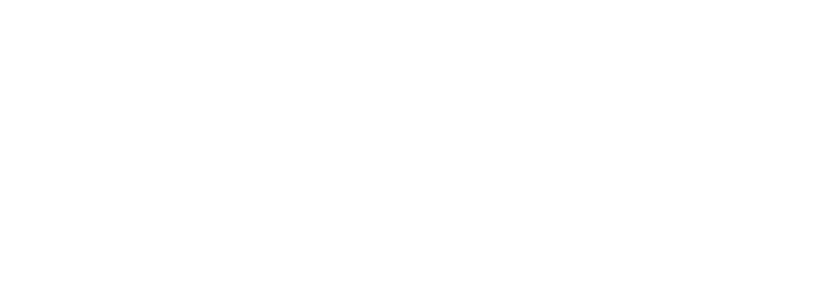
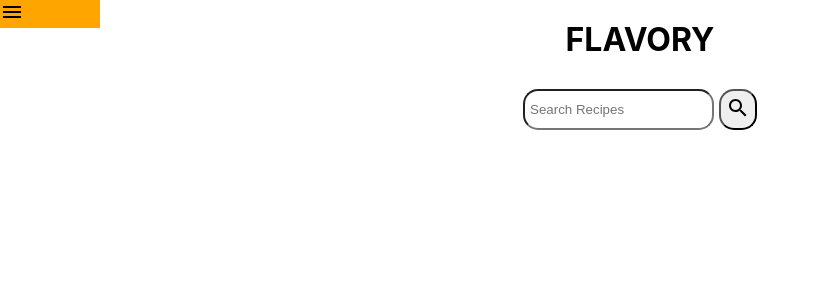
Before and after one commit to HAL13000/recipeapp, a React (Create React App) app: page / in a window 1280 px wide. Shown: the top 300 px of the page, without its empty margins (0-820 px from the left). Built offline with nearby package versions, Linux system fonts and the light colour scheme.

Commit message:
commit by Haru

```diff
--- a/package.json
+++ b/package.json
@@ -3,6 +3,10 @@
   "version": "0.1.0",
   "private": true,
   "dependencies": {
+    "@emotion/react": "^11.11.3",
+    "@emotion/styled": "^11.11.0",
+    "@mui/icons-material": "^5.15.10",
+    "@mui/material": "^5.15.10",
     "@reduxjs/toolkit": "^2.2.1",
     "@testing-library/jest-dom": "^5.17.0",
     "@testing-library/react": "^13.4.0",
@@ -12,6 +16,7 @@
     "react-redux": "^9.1.0",
     "react-scripts": "5.0.1",
     "redux": "^5.0.1",
+    "sass": "^1.71.1",
     "web-vitals": "^2.1.4"
   },
   "scripts": {
--- a/public/index.html
+++ b/public/index.html
@@ -2,42 +2,16 @@
 <html lang="en">
   <head>
     <meta charset="utf-8" />
-    <link rel="icon" href="%PUBLIC_URL%/favicon.ico" />
     <meta name="viewport" content="width=device-width, initial-scale=1" />
     <meta name="theme-color" content="#000000" />
     <meta
       name="description"
       content="Web site created using create-react-app"
     />
-    <link rel="apple-touch-icon" href="%PUBLIC_URL%/logo192.png" />
-    <!--
-      manifest.json provides metadata used when your web app is installed on a
-      user's mobile device or desktop. See https://developers.google.com/web/fundamentals/web-app-manifest/
-    -->
-    <link rel="manifest" href="%PUBLIC_URL%/manifest.json" />
-    <!--
-      Notice the use of %PUBLIC_URL% in the tags above.
-      It will be replaced with the URL of the `public` folder during the build.
-      Only files inside the `public` folder can be referenced from the HTML.
 
-      Unlike "/favicon.ico" or "favicon.ico", "%PUBLIC_URL%/favicon.ico" will
-      work correctly both with client-side routing and a non-root public URL.
-      Learn how to configure a non-root public URL by running `npm run build`.
-    -->
-    <title>React App</title>
+    <title>Flavory</title>
   </head>
   <body>
-    <noscript>You need to enable JavaScript to run this app.</noscript>
     <div id="root"></div>
-    <!--
-      This HTML file is a template.
-      If you open it directly in the browser, you will see an empty page.
-
-      You can add webfonts, meta tags, or analytics to this file.
-      The build step will place the bundled scripts into the <body> tag.
-
-      To begin the development, run `npm start` or `yarn start`.
-      To create a production bundle, use `npm run build` or `yarn build`.
-    -->
   </body>
 </html>
--- a/src/App.js
+++ b/src/App.js
@@ -1,7 +1,15 @@
 import "./App.css";
+import { MenuProvider } from "./components/common/MenuContext";
+import Home from "./pages/Home";
 
 function App() {
-  return <div className="App"></div>;
+  return (
+    <MenuProvider>
+      <div className="App">
+        <Home />
+      </div>
+    </MenuProvider>
+  );
 }
 
 export default App;
--- /dev/null
+++ b/src/components/common/Menu.jsx
@@ -0,0 +1,26 @@
+import React from "react";
+import "../../styles/Menu.scss";
+import CloseIcon from "@mui/icons-material/Close";
+import MenuIcon from "@mui/icons-material/Menu";
+import { useShowMenu } from "./MenuContext";
+// import { Icon } from "@mui/material";
+
+const Menu = () => {
+  const { showMenu, handleOpenMenu, handleCloseMenu } = useShowMenu();
+  return (
+    <div className="menu">
+      {!showMenu && <MenuIcon onClick={handleOpenMenu} className="menuIcon" />}
+      {showMenu === true && (
+        <div className="open">
+          <CloseIcon onClick={handleCloseMenu} className="closeIcon" />
+          <button>Home</button>
+          <button>Add Recipe</button>
+          <button>My Recipe</button>
+          <button>Favorites</button>
+        </div>
+      )}
+    </div>
+  );
+};
+
+export default Menu;
--- /dev/null
+++ b/src/components/common/MenuContext.jsx
@@ -0,0 +1,26 @@
+import { createContext, useContext, useState } from "react";
+
+const MenuContext = createContext();
+
+export function useShowMenu() {
+  return useContext(MenuContext);
+}
+
+export function MenuProvider({ children }) {
+  const [showMenu, setShowMenu] = useState(false);
+
+  //   function handleShowMenu() {
+  const handleOpenMenu = () => {
+    setShowMenu(true);
+  };
+  const handleCloseMenu = () => {
+    setShowMenu(false);
+  };
+
+  //   }
+  return (
+    <MenuContext.Provider value={{ showMenu, handleOpenMenu, handleCloseMenu }}>
+      {children}
+    </MenuContext.Provider>
+  );
+}
--- a/src/pages/Home.jsx
+++ b/src/pages/Home.jsx
@@ -1,7 +1,35 @@
-import React from "react";
+import React, { useState } from "react";
+import Menu from "../components/common/Menu";
+import "../styles/Home.scss";
+import SearchIcon from "@mui/icons-material/Search";
+// import MenuIcon from "@mui/icons-material/Menu";
+const Home = () => {
+  const [searchRecipe, setSearchRecipe] = useState("");
+  // const [showMenu, setShowMenu] = useState(false);
 
-const Home = () => {
-  return <div>Home</div>;
+  const handleSearchRecipe = () => {
+    console.log(searchRecipe);
+  };
+
+  return (
+    <div className="home">
+      <Menu />
+      <div className="logo">
+        <h1>FLAVORY</h1>
+      </div>
+      <div className="search">
+        <input
+          type="text"
+          placeholder="Search Recipes"
+          value={searchRecipe}
+          onChange={(e) => searchRecipe(e.target.value)}
+        />
+        <button onClick={handleSearchRecipe}>
+          <SearchIcon />
+        </button>
+      </div>
+    </div>
+  );
 };
 
 export default Home;
--- /dev/null
+++ b/src/styles/Home.scss
@@ -0,0 +1,33 @@
+div.home {
+  // background-color: palevioletred;
+  .logo {
+    h1 {
+      padding: 20px 0 0 0;
+      margin: 0;
+      display: flex;
+      justify-content: center;
+    }
+  }
+  .search {
+    // background: green;
+    display: flex;
+    justify-content: center;
+    padding: 30px 0;
+    width: auto;
+
+    input {
+      // background-color: blue;
+      margin-right: 5px;
+      padding: 5px;
+      border-radius: 15px;
+    }
+    button {
+      // background-color: skyblue;
+      padding: 5px;
+      border-radius: 15px;
+      &:hover {
+        background: #fff;
+      }
+    }
+  }
+}
--- /dev/null
+++ b/src/styles/Menu.scss
@@ -0,0 +1,18 @@
+div.menu {
+  background: orange;
+  position: absolute;
+  width: 100px;
+  button {
+    display: flex;
+    flex-direction: column;
+    background: none;
+    border: none;
+    padding: 10px;
+    margin: 0;
+    width: 100%;
+    &:hover {
+      background-color: #fff;
+      transition: 0.5s;
+    }
+  }
+}
```
Also changed, not shown: public/manifest.json (deleted), 2 other files (tests, documents, lock files or other folders).
